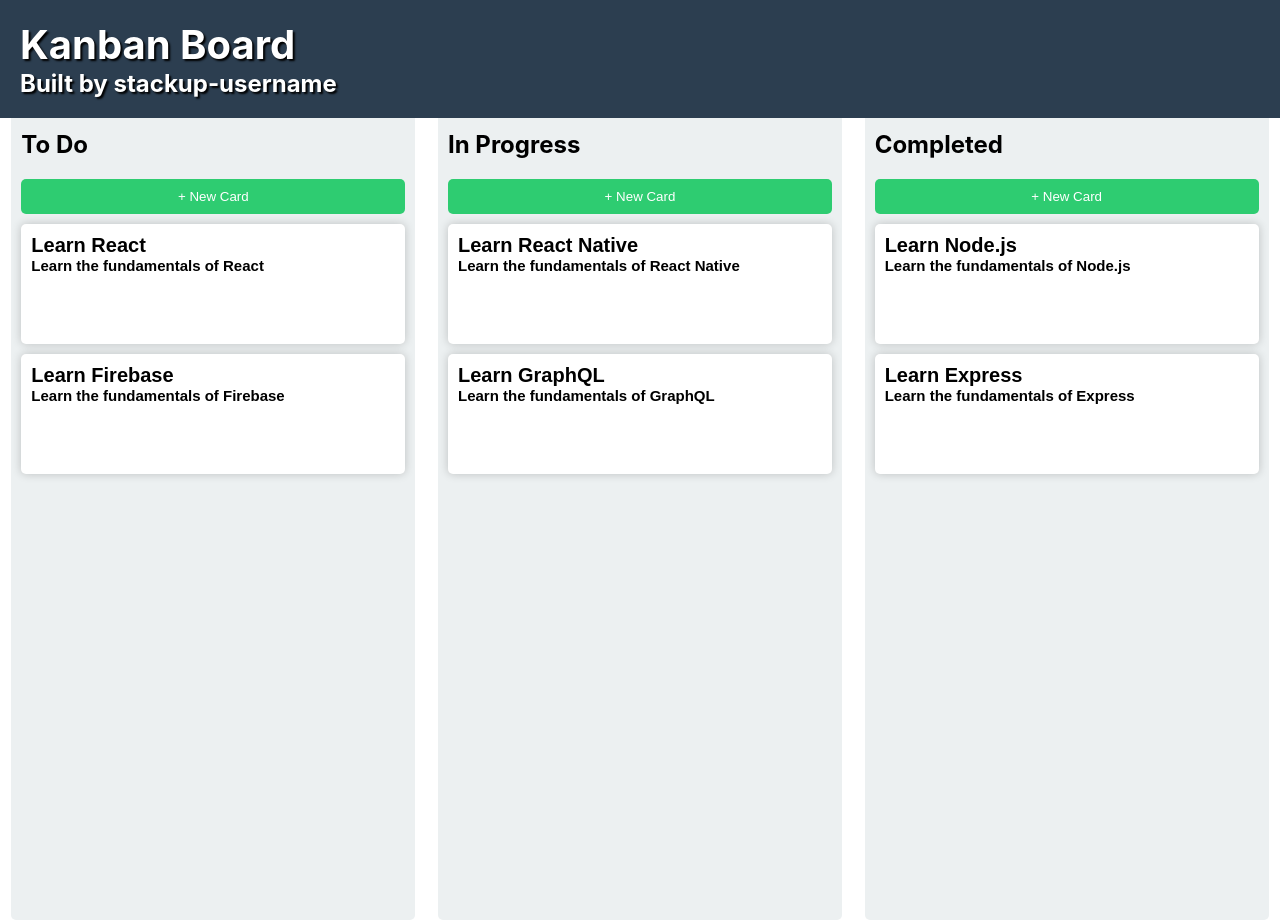
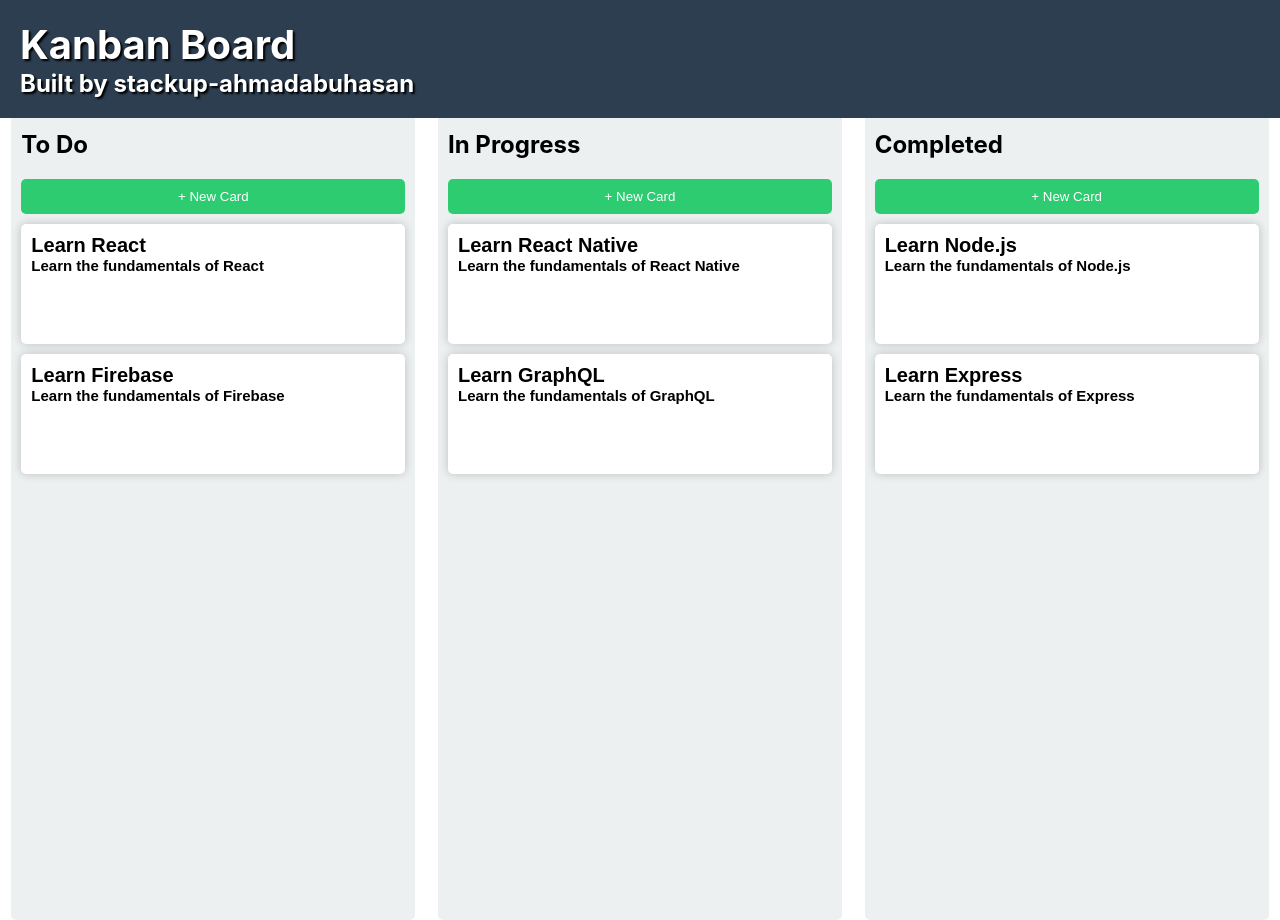
Before and after one commit to eby8zevin/StackUp, a React (Create React App) app in the folder kanban-app/: page / in a window 1280 px wide. Built offline with nearby package versions, Linux system fonts and the light colour scheme.

Commit message:
Change username

```diff
--- a/kanban-app/src/components/Header.js
+++ b/kanban-app/src/components/Header.js
@@ -2,7 +2,7 @@ export function Header() {
   return (
     <header style={styles.header}>
       <h1 style={styles.title}>Kanban Board</h1>
-      <p style={styles.subtitle}>Built by stackup-username</p>
+      <p style={styles.subtitle}>Built by stackup-ahmadabuhasan</p>
     </header>
   );
 }
```
